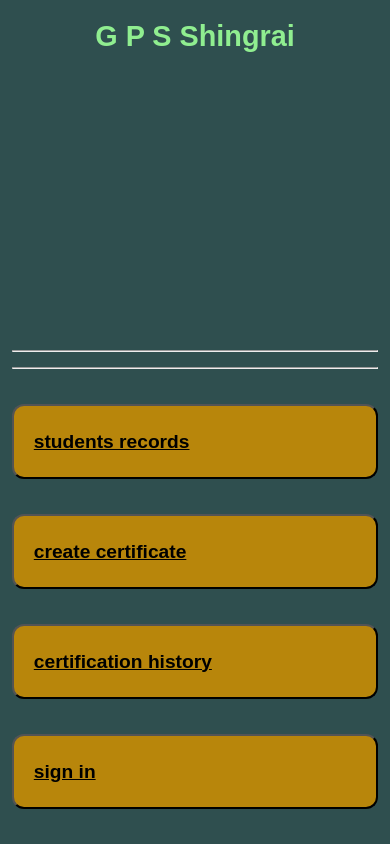
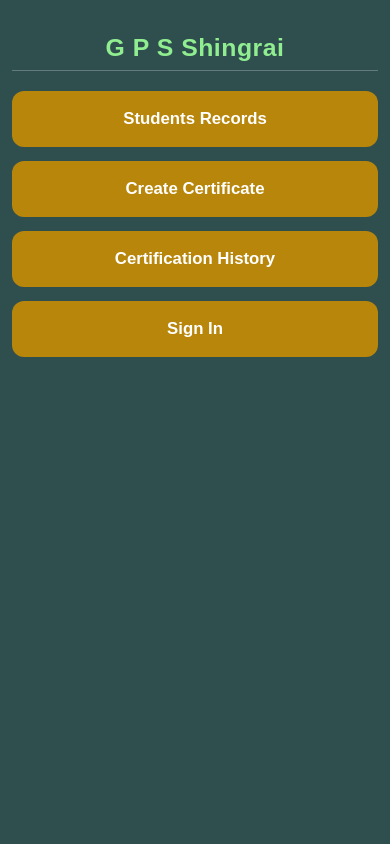
Before and after one commit to AbdulAziz-cs-cs/school_management_system, a FastAPI app: page / in a window 390 px wide. Run offline with FastAPI, Linux system fonts and the light colour scheme.

Commit message:
add some css and html fixes for mobile view

```diff
--- a/frontend/static/css/home.css
+++ b/frontend/static/css/home.css
@@ -1,103 +1,128 @@
 * {
     box-sizing: border-box;
+    margin: 0;
+    padding: 0;
+    -webkit-tap-highlight-color: transparent;
 }
 
 body {
     text-align: center;
     color: white;
-    margin: 0;
     font-family: Arial, sans-serif;
     background-color: darkslategray;
     min-height: 100vh;
     display: flex;
-    flex-direction: column;
+    justify-content: center;
+    align-items: center;
+    padding: 20px 12px;
 }
 
-/* FULL LAYOUT */
+/* FULL LAYOUT CONTAINER */
 .layout {
+    width: 100%;
+    max-width: 500px;
     display: flex;
-    flex: 1;
-    min-height: 100vh;
-    width: 100%;
+    justify-content: center;
 }
 
 /* MAIN CONTENT */
 .main {
-    flex: 1;
     width: 100%;
-    max-width: 95%; /* Expands close to left & right borders */
-    margin: 0 auto;
-    padding: 20px 8px 30px 8px; /* Small side gap, bottom padding */
     display: flex;
     flex-direction: column;
-    justify-content: space-between; /* Spreads cards evenly down the screen */
-    min-height: calc(100vh - 40px);
+    align-items: center;
 }
 
 h1 {
-    margin-top: 5px;
-    margin-bottom: 0px;
+    margin-top: 10px;
+    margin-bottom: 8px;
     font-size: 1.8rem;
     color: lightgreen;
+    letter-spacing: 0.5px;
 }
 
 .line1 {
-    margin: 0 auto 15px auto;
+    margin: 0 auto 20px auto;
     width: 100%;
+    border: 0;
+    border-top: 1px solid rgba(255, 255, 255, 0.25);
 }
 
-/* MENU ITEMS / CARDS */
+.dashboard {
+    width: 100%;
+    display: flex;
+    flex-direction: column;
+    gap: 16px;
+}
+
+/* MENU ITEMS / BUTTONS */
 .menu-item {
     display: flex;
     align-items: center;
-    justify-content: space-between;
+    justify-content: center;
     background-color: darkgoldenrod;
-    font-size: 1.25rem; /* Larger readable text */
+    color: white;
+    font-size: 1.15rem;
     font-weight: bold;
+    text-transform: capitalize;
     width: 100%;
-    min-height: 70px; /* Taller touch targets */
-    padding: 18px 24px;
-    margin-top: 35px;
-    margin-bottom: 10px;
+    min-height: 60px;
+    padding: 14px 20px;
+    border: none;
+    outline: none;
     border-radius: 12px;
     cursor: pointer;
-    text-decoration: underline;
+    text-decoration: none;
     transition: background-color 0.2s ease, transform 0.1s ease;
+    touch-action: manipulation;
 }
 
-/* TARGET ANY ICONS / IMAGES INSIDE MENU ITEMS */
+/* TARGET ICONS OR IMAGES IF ADDED INSIDE BUTTONS */
 .menu-item svg,
 .menu-item img,
 .menu-item i {
-    width: 32px !important;  /* Enlarge icon size */
-    height: 32px !important;
-    font-size: 32px !important; /* For font-awesome / material icons */
+    width: 28px !important;
+    height: 28px !important;
+    font-size: 28px !important;
     flex-shrink: 0;
+    margin-right: 12px;
 }
 
 .menu-item:hover {
-    background: darkolivegreen;
+    background-color: darkolivegreen;
     color: wheat;
 }
 
-/* MOBILE VIEW (Fills screen nicely with slight side borders) */
+.menu-item:active {
+    transform: scale(0.98);
+}
+
+/* ================= MOBILE VIEW (< 600px) ================= */
 @media (max-width: 600px) {
-    .main {
-        max-width: 96%; /* 2% gap on each side */
-        padding: 15px 4px 25px 4px;
+    body {
+        padding: 24px 12px;
+        align-items: flex-start;
+    }
+
+    h1 {
+        font-size: 1.55rem;
+    }
+
+    .dashboard {
+        gap: 14px;
     }
 
     .menu-item {
-        min-height: 75px;
-        padding: 16px 20px;
-        font-size: 1.2rem;
+        min-height: 56px;
+        font-size: 1.05rem;
+        padding: 12px 16px;
     }
 
     .menu-item svg,
     .menu-item img,
     .menu-item i {
-        width: 34px !important;
-        height: 34px !important;
-        font-size: 34px !important;
+        width: 24px !important;
+        height: 24px !important;
+        font-size: 24px !important;
     }
 }
--- a/frontend/templates/home.html
+++ b/frontend/templates/home.html
@@ -1,51 +1,38 @@
 <!DOCTYPE html>
 <html lang="en">
 <head>
-    <meta name="viewport" content="width=device-width, initial-scale=1.0">
-
     <meta charset="UTF-8">
+    <meta name="viewport" content="width=device-width, initial-scale=1.0, maximum-scale=1.0, user-scalable=no">
     <title>GPS SHINGRAI</title>
     <link rel="stylesheet" href="/static/css/home.css">
 </head>
 <body>
 
     <div class="layout">
+        <main class="main">
+            <h1>G P S Shingrai</h1>
+            <hr class="line1">
 
-
-    <!-- MAIN CONTENT -->
-        <div class="main">
-             <h1>G P S Shingrai</h1>
             <div class="dashboard">
-                <hr class="line1">
-                <hr class="line1">
-
-            <div>
-                <button class="menu-item" id="stdrecords"> students records
-
-                 <!-- <p>Total = <span id="student-count">0</span></p> -->
-
-
+                <button class="menu-item" id="stdrecords" type="button">
+                    Students Records
                 </button>
 
+                <button class="menu-item" id="certificatecreation" type="button">
+                    Create Certificate
+                </button>
+
+                <button class="menu-item" id="history" type="button">
+                    Certification History
+                </button>
+
+                <button class="menu-item" id="signin" type="button">
+                    Sign In
+                </button>
             </div>
+        </main>
+    </div>
 
-
-             <div>
-                <button class="menu-item" id="certificatecreation" > create certificate</button>
-             </div>
-
-             <div>
-                <button class="menu-item" id="history" >certification history</button>
-             </div>
-
-             <div>
-                <button class="menu-item" id="signin" >sign in</button>
-             </div>
-
-
-
-          </div>
-    </div>
-<script src="/static/js/home.js"></script>
+    <script src="/static/js/home.js"></script>
 </body>
 </html>
```
